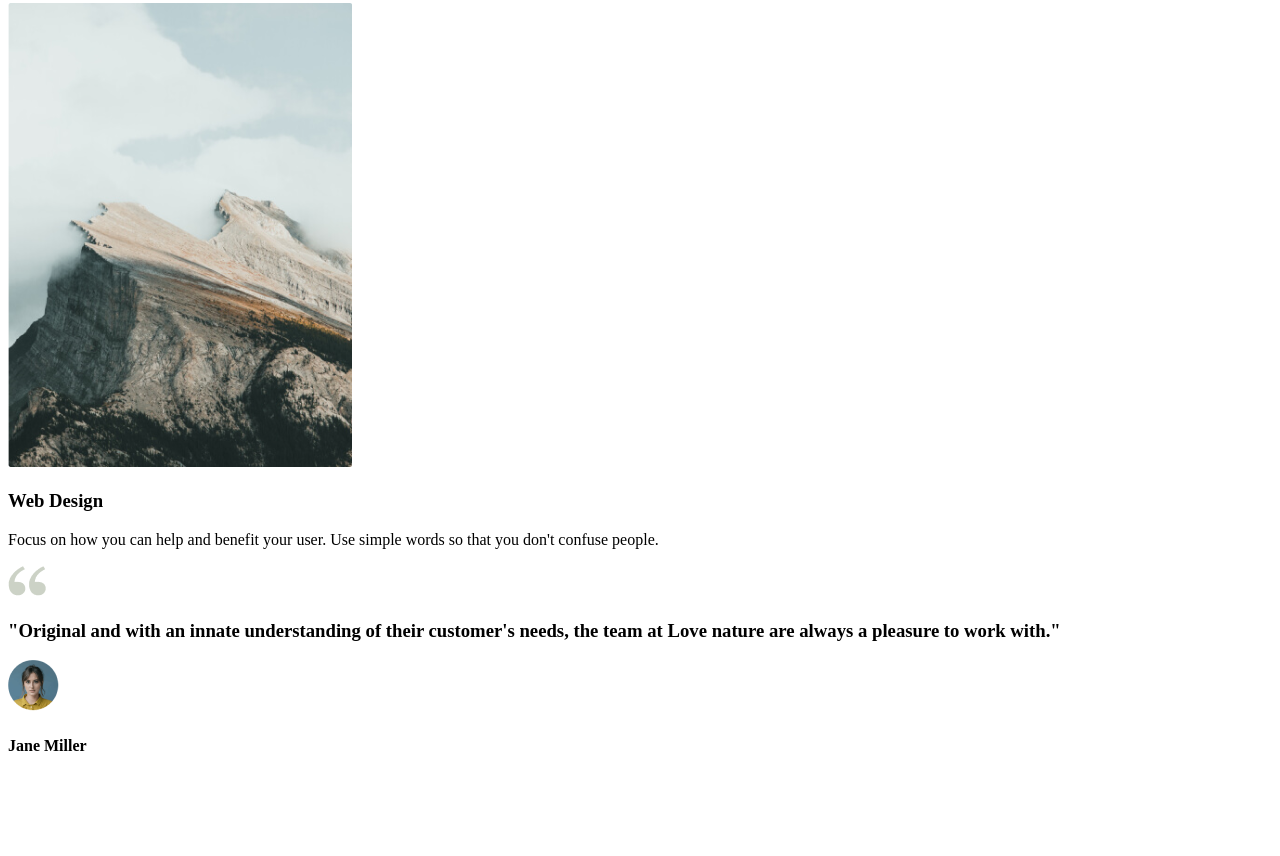
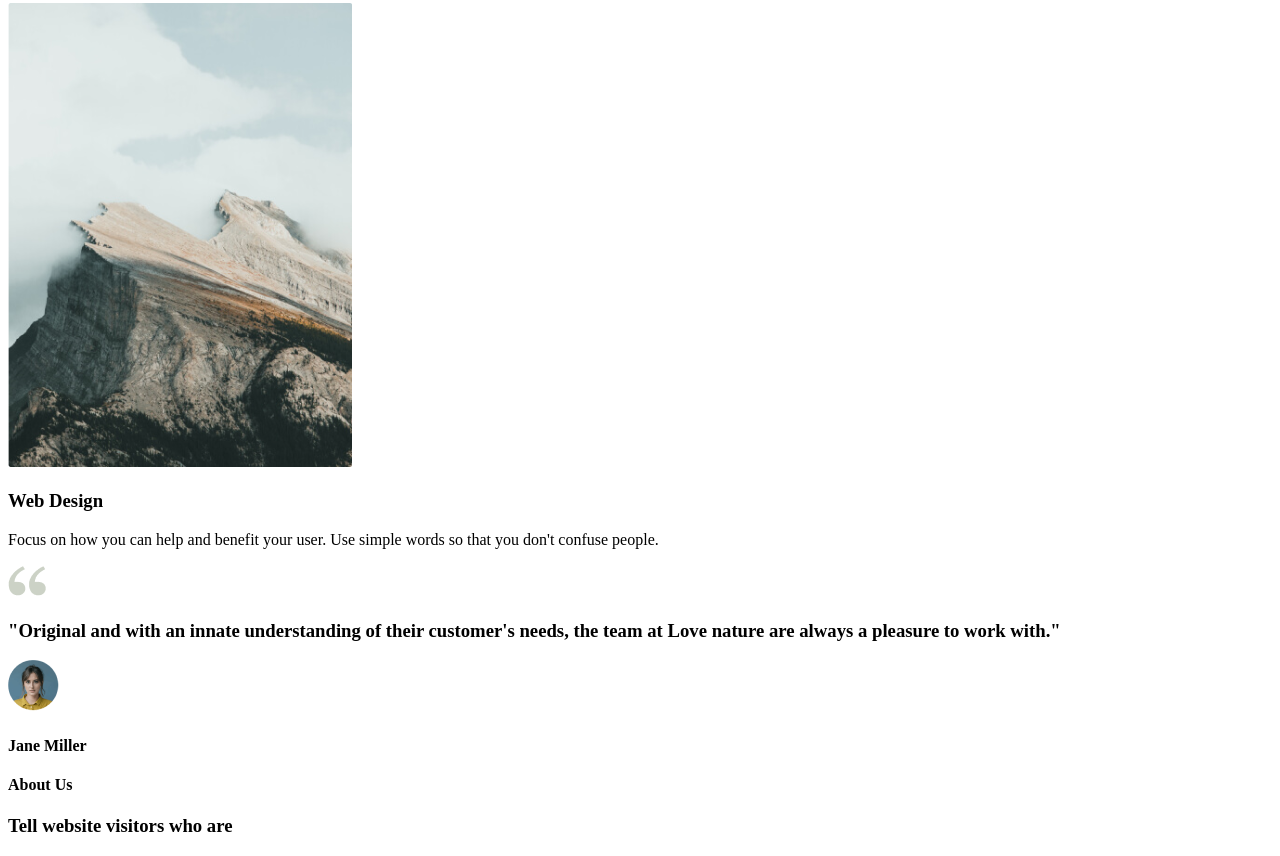
Before and after one commit to SaraHashimzadeh/Responsive_Website, a plain HTML site: page index.html in a window 1280 px wide. Shown: the part 1527-2383 px from the top of the page. Before the commit the page ends 2303 px from the top, so only its background shows below. Drawn offline with Linux system fonts and the light colour scheme.

Commit message:
html about-us

```diff
--- a/index.html
+++ b/index.html
@@ -69,6 +69,14 @@
                 </div>
             </section>
 
+            <section id="about-us">
+                <div class="container">
+                    <div class="about-content">
+                        <h4>About Us</h4>
+                        <h1>Tell website visitors who are </h1>
+                    </div>
+                </div>
+            </section>
 
         </div>
     </section>
```
